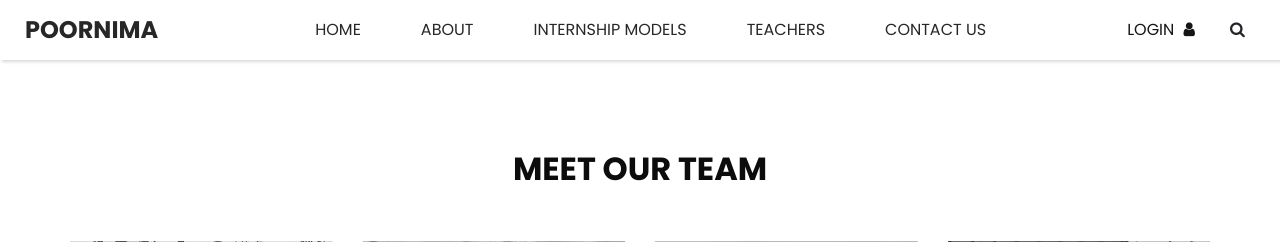
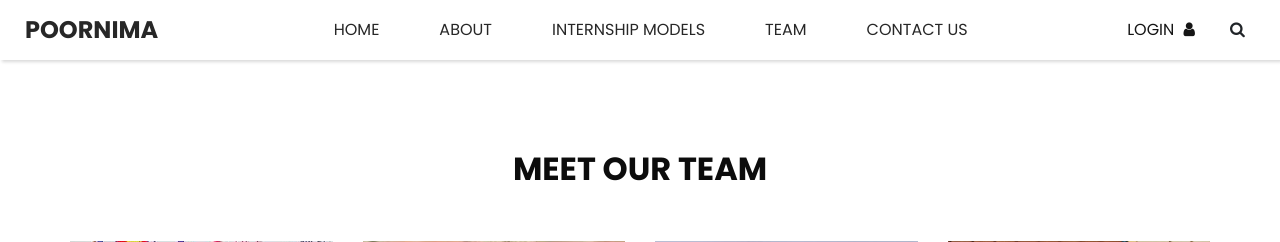
Before and after one commit to kratika602/Kratika_internship_major_project, a Flask app: page /teacher in a window 1280 px wide. Shown: the top 242 px of the page. Run offline with Flask 2, Linux system fonts and the light colour scheme; some libraries are stand-ins or nearby versions.

Commit message:
Update teacher.html

```diff
--- a/templates/teacher.html
+++ b/templates/teacher.html
@@ -62,7 +62,7 @@
                   <a class="nav-link" href="/internship_models">Internship Models</a>
                 </li>
                 <li class="nav-item active">
-                  <a class="nav-link" href="/teacher">Teachers <span class="sr-only">(current)</span> </a>
+                  <a class="nav-link" href="/teacher">Team <span class="sr-only">(current)</span> </a>
                 </li>
                 <li class="nav-item">
                   <a class="nav-link" href="/contact">Contact Us</a>
```
